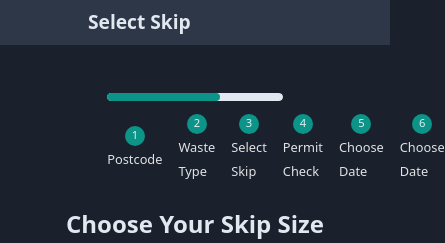
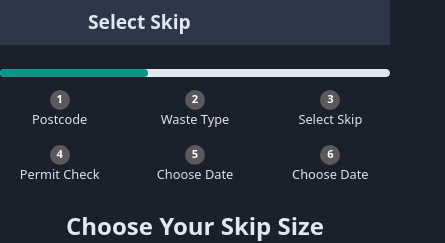
Before and after one commit to MartinMugambi/skip-selector-ui-coding-challenge, a React (Vite) app: page / in a window 390 px wide. Shown: the top 243 px of the page, 445 px wide, since content can reach past the window. Built offline with nearby package versions, Linux system fonts and the light colour scheme; no server answers.

Commit message:
make pogress bar responisve and add selection

```diff
--- a/src/components/progressBar/ProgressBar.module.css
+++ b/src/components/progressBar/ProgressBar.module.css
@@ -3,7 +3,6 @@
   flex-direction: column;
   align-items: center;
   width: 100%;
-  margin-top: 3rem;
 }
 
 .progressBar {
@@ -41,7 +40,6 @@
 }
 
 .progressCount {
-  background: var(--primary-background-color);
   width: 20px;
   height: 20px;
   border-radius: 50px;
@@ -54,8 +52,42 @@
   align-items: center;
 }
 
+.progressBarSelected {
+  background: var(--primary-background-color);
+  font-weight: bold;
+  cursor: default;
+}
+
+.progressBarUnSelected {
+  background: #5a5a5a;
+  color: white;
+  font-weight: bold;
+  cursor: pointer;
+}
 .progressTitle {
   width: 100%;
   text-align: center;
+
   font-size: 0.8rem;
 }
+
+@media screen and (max-width: 768px) {
+  .progressContainer {
+    display: flex;
+    flex-direction: column;
+    justify-content: flex-start;
+    align-items: flex-start;
+    width: 100%;
+    flex-wrap: wrap;
+    margin-top: 1.5rem;
+  }
+  .progressBar {
+    width: 100%;
+  }
+  .progressBarItems {
+    display: grid;
+    grid-template-columns: repeat(3, 1fr);
+    flex-wrap: wrap;
+    width: 100%;
+  }
+}
--- a/src/components/progressBar/ProgressBar.tsx
+++ b/src/components/progressBar/ProgressBar.tsx
@@ -1,21 +1,28 @@
 import React from "react";
 import styles from "./ProgressBar.module.css";
 import progressBarData from "./ProgressData";
-// import useFetchHook from "../../hooks/useFetch";
+import useBoundStore from "../../store/useBoundStore";
+
 const ProgressBarComponent = () => {
-  // const { data } = useFetchHook(
-  //   "api/skips/by-location?postcode=NR32&area=Lowestoft"
-  // );
+  const currentSkipStep = useBoundStore((state) => state.currentSkipStep);
 
   return (
     <main className={styles.progressContainer}>
-      <progress max={100} value="64" className={styles.progressBar}></progress>
+      <progress max={100} value="38" className={styles.progressBar}></progress>
       <section className={styles.progressBarItems}>
-        {progressBarData.map((progressData) => {
+        {progressBarData.map((progressData, index) => {
           return (
             <section key={progressData.id}>
-              <p className={styles.progressCount}>{progressData.id}</p>
-              <span className={styles.progressTitle}>{progressData.title}</span>
+              <p
+                className={`${styles.progressCount} ${
+                  currentSkipStep === index + 1
+                    ? styles.progressBarSelected
+                    : styles.progressBarUnSelected
+                }`}
+              >
+                {progressData.id}
+              </p>
+              <p className={styles.progressTitle}>{progressData.title}</p>
             </section>
           );
         })}
```
